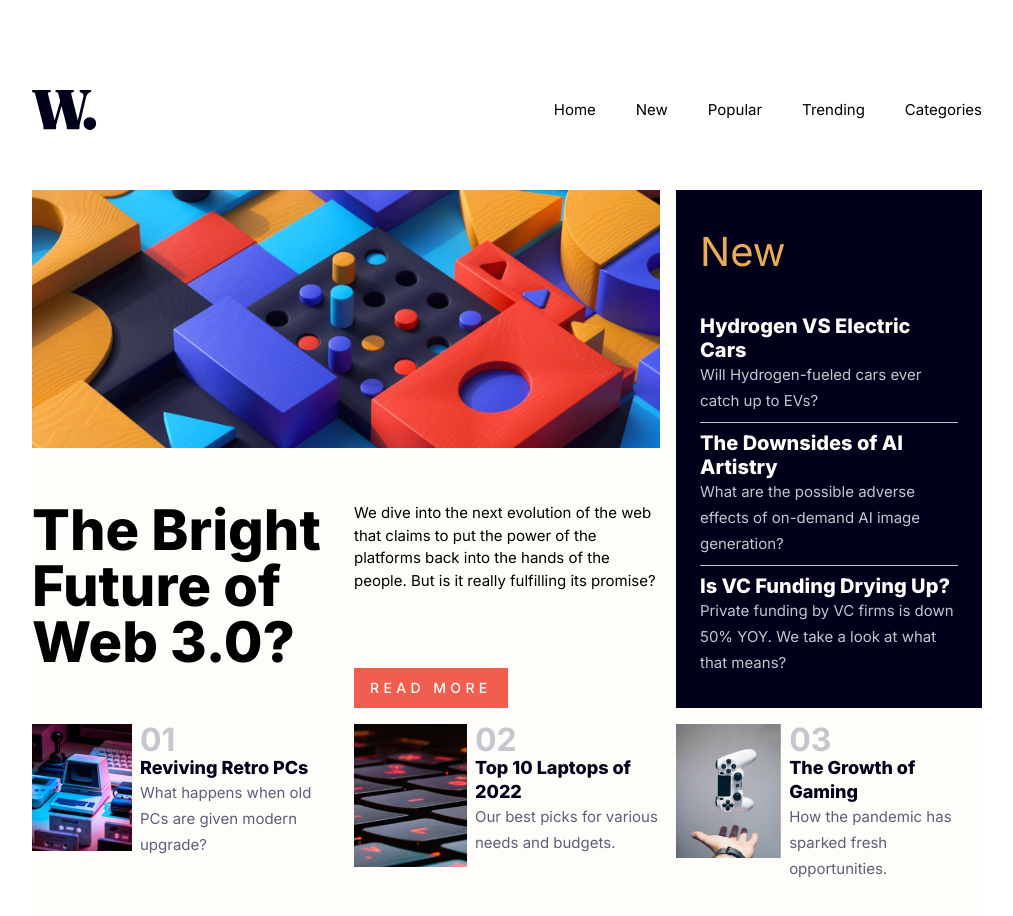
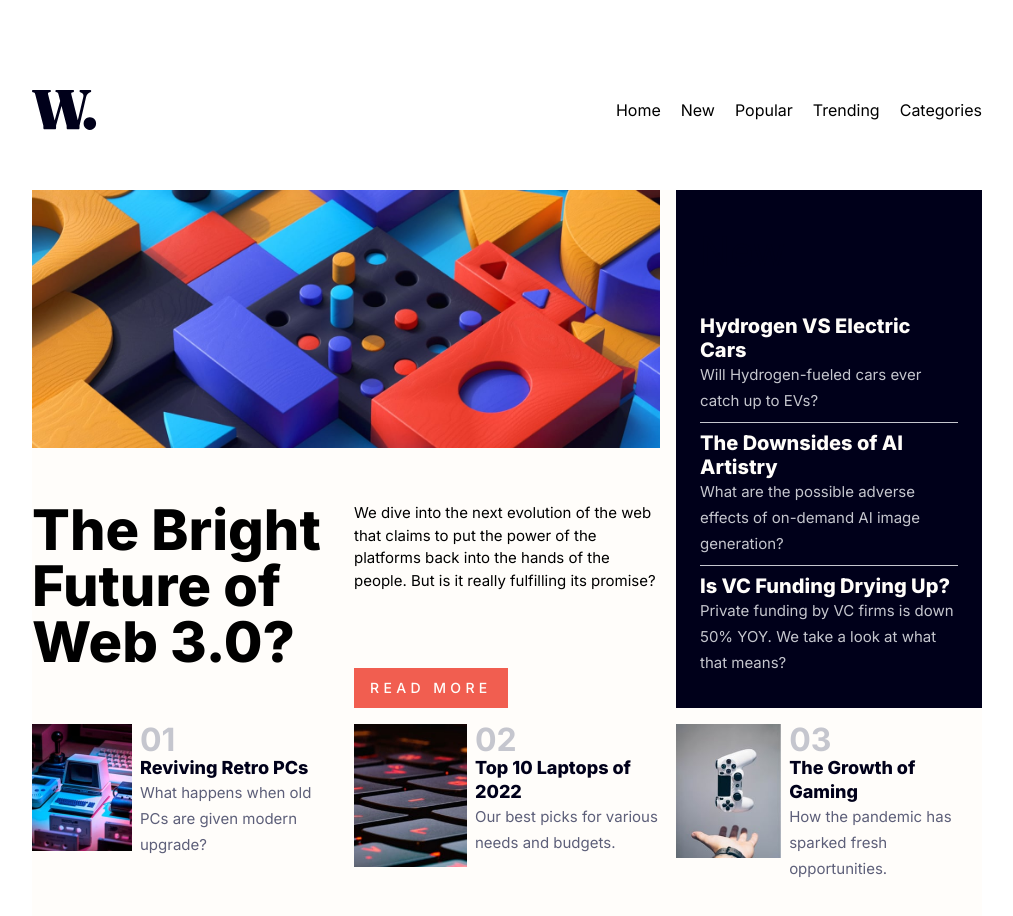
Before and after one commit to sonny-coding/news-homepage-tailwind, a React (Vite) app: page / in a window 1280 px wide. Shown: the top 916 px of the page, without its empty margins (133-1146 px from the left). Built offline with nearby package versions, Linux system fonts and the light colour scheme.

Commit message:
further work on the navbar

```diff
--- a/index.html
+++ b/index.html
@@ -2,9 +2,9 @@
 <html lang="en">
   <head>
     <meta charset="UTF-8" />
-    <link rel="icon" type="image/svg+xml" href="/vite.svg" />
+    <link rel="icon" type="image/svg+xml" href="/favicon-32x32.png" />
     <meta name="viewport" content="width=device-width, initial-scale=1.0" />
-    <title>News</title>
+    <title>W News</title>
   </head>
   <body>
     <div id="root"></div>
--- a/src/App.jsx
+++ b/src/App.jsx
@@ -1,41 +1,12 @@
-import {
-  Icon,
-  IconMenu,
-  ImageWeb3Desktop,
-  ImgRetro,
-  ImgGaming,
-  ImgLaptop,
-} from "./assets";
+import { useState } from "react";
+import { ImageWeb3Desktop, ImgRetro, ImgGaming, ImgLaptop } from "./assets";
+import Navbar from "./components/Navbar";
 import Button from "./components/Button";
 const App = () => {
+  const [sideNav, setSideNav] = useState(false);
   return (
-    <div className="font-inter text-[15px] relative flex justify-start items-center flex-col w-full min-h-screen px-[165px] pt-[90px]">
-      <header className="w-full flex justify-between items-center pb-[60px]">
-        <a href="#">
-          <Icon />
-        </a>
-        <a href="#">
-          <IconMenu className="md:hidden" />
-        </a>
-        <ul className="hidden md:flex gap-10 text-[15px] font-normal leading-6">
-          <li className="transition-all duration-75 hover:cursor-pointer hover:text-primary-softRed">
-            Home
-          </li>
-          <li className="transition-all duration-75 hover:cursor-pointer hover:text-primary-softRed">
-            New
-          </li>
-          <li className="transition-all duration-75 hover:cursor-pointer hover:text-primary-softRed">
-            Popular
-          </li>
-          <li className="transition-all duration-75 hover:cursor-pointer hover:text-primary-softRed">
-            Trending
-          </li>
-          <li className="transition-all duration-75 hover:cursor-pointer hover:text-primary-softRed">
-            Categories
-          </li>
-        </ul>
-      </header>
-
+    <div className="font-inter text-[15px] relative flex justify-start items-center flex-col w-full min-h-screen pt-[20px] px-[10px] md:px-[30px] md:pt-[60px] lg:px-[165px] lg:pt-[90px]">
+      <Navbar sideNav={sideNav} setSideNav={setSideNav} />
       <main className="w-full h-auto bg-neutral-offWhite md:grid md:grid-cols-3 md:gap-4 md:grid-rows-3">
         <div className="md:col-span-2 md:row-span-2 md:grid md:grid-col-2 md:grid-row-2 md:gap-4">
           <img className="md:col-span-2" src={ImageWeb3Desktop} alt="web 3" />
@@ -53,11 +24,9 @@ const App = () => {
             </div>
           </div>
         </div>
-        <div className="md:row-span-2 bg-neutral-darkBlue flex flex-col justify-start items-start gap-3 px-[24px] py-[32px]">
-          <div className="mb-5">
-            <p className="text-[40px] text-primary-softOrange hover:cursor-pointer">
-              New
-            </p>
+        <div className="md:row-span-2 bg-neutral-darkBlue flex flex-col justify-start items-start gap-3 px-[24px] py-[32px] group">
+          <div className="mb-5 text-neutral-darkBlue group-hover:text-primary-softOrange">
+            <p className="text-[40px] text-inherit hover:cursor-pointer">New</p>
           </div>
           <div className="text-neutral-offWhite">
             <div className="border-b-[1px] border-neutral-grayishBlue pb-2 mb-2">
--- a/src/assets/index.js
+++ b/src/assets/index.js
@@ -1,5 +1,6 @@
 import { ReactComponent as Icon } from "./logo.svg";
 import { ReactComponent as IconMenu } from "./icon-menu.svg";
+import { ReactComponent as IconMenuClose } from "./icon-menu-close.svg";
 import ImageWeb3Desktop from "./image-web-3-desktop.jpg";
 import ImageWeb3Mobile from "./image-web-3-mobile.jpg";
 import ImgGaming from "./image-gaming-growth.jpg";
@@ -14,4 +15,5 @@ export {
   ImgGaming,
   ImgRetro,
   ImgLaptop,
+  IconMenuClose,
 };
--- /dev/null
+++ b/src/components/Navbar.jsx
@@ -0,0 +1,57 @@
+import React from "react";
+import { Icon, IconMenu, IconMenuClose } from "../assets";
+import { navItems } from "../data";
+
+const Navbar = ({ sideNav, setSideNav }) => {
+  return (
+    <header className="w-full flex justify-between items-center pb-[60px] lg:text-base">
+      <a href="#">
+        <Icon />
+      </a>
+
+      <button className="lg:hidden z-20" onClick={() => setSideNav(!sideNav)}>
+        {sideNav ? <IconMenuClose /> : <IconMenu />}
+      </button>
+
+      {sideNav && (
+        <div className="fixed left-0 top-0 min-w-full min-h-full grid grid-cols-5">
+          <div
+            className="col-span-2 bg-neutral-darkBlue opacity-50"
+            onClick={() => setSideNav(!sideNav)}
+          ></div>
+          <div className="col-start-3 col-end-6 bg-neutral-offWhite pt-[144px]">
+            <ul className="flex flex-col gap-5 px-3">
+              {navItems.map((item, index) => {
+                return (
+                  <li
+                    className="text-xl text-neutral-darkBlue hover:text-primary-softRed transition-all duration-75 hover:cursor-pointer"
+                    key={index}
+                  >
+                    {item}
+                  </li>
+                );
+              })}
+            </ul>
+            {/* <a href="#">Home</a>
+            <a href="#">New</a>
+            <a href="#">Popular</a>
+            <a href="#">Trending</a>
+            <a href="#">Categories</a> */}
+          </div>
+        </div>
+      )}
+
+      <ul className="hidden lg:flex lg:gap-5 font-normal">
+        {navItems.map((item) => {
+          return (
+            <li className="transition-all duration-75 hover:cursor-pointer hover:text-primary-softRed">
+              {item}
+            </li>
+          );
+        })}
+      </ul>
+    </header>
+  );
+};
+
+export default Navbar;
--- /dev/null
+++ b/src/data/index.js
@@ -0,0 +1 @@
+export const navItems = ["Home", "New", "Popular", "Trending", "Categories"];
```
Also changed, not shown: public/favicon-32x32.png (renamed from src/assets/favicon-32x32.png).
